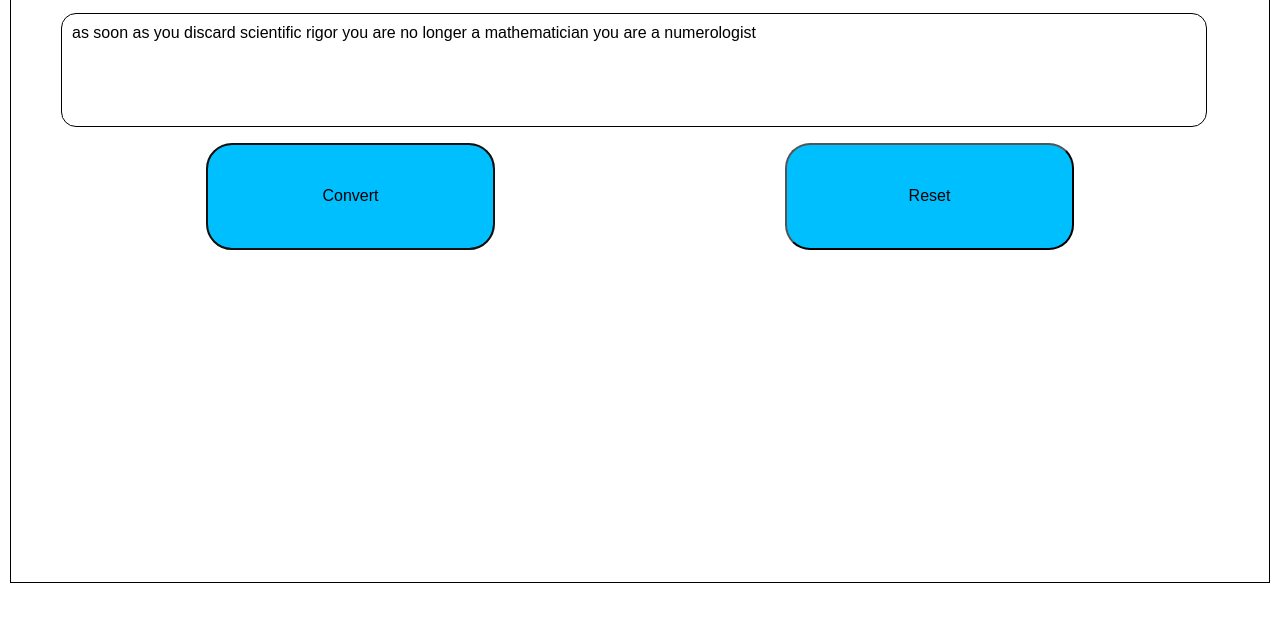
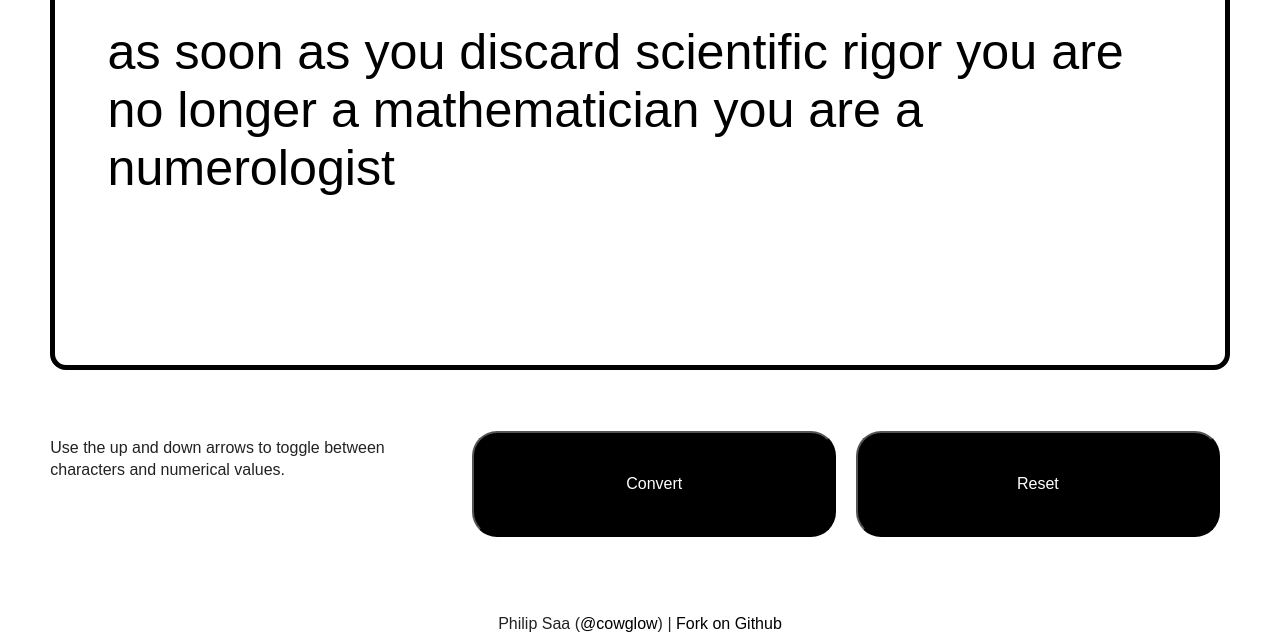
Before and after one commit to cowglow/numerologist-io, a plain HTML site: page index.html in a window 1280 px wide. Shown: the part 207-843 px from the top of the page. Before the commit the page ends 800 px from the top, so only its background shows below. Drawn offline with Linux system fonts and the light colour scheme.

Commit message:
Updated styling
Signed-off-by: Philip Saa <cowglow@gmail.com>

```diff
--- a/css/styles.css
+++ b/css/styles.css
@@ -1,58 +1,89 @@
-html, body {
+html,
+body {
   font-family: Ariel, sans-serif;
   height: 100%;
+}
+
+a {
+  color: black;
+  text-decoration: none;
+}
+
+a:hover {
+  text-decoration: underline;
 }
 
 .root {
   display: flex;
   flex-direction: column;
-
   min-height: calc(100vh);
-}
-
-.content {
-  border: 1px solid black;
-  flex-grow: 1;
-  flex-shrink: 1;
-  flex-basis: auto;
-
-  margin: 10px;
-  padding: 50px;
-
+  height: 100%;
 }
 
 .header {
   font-size: 8vw;
   text-transform: uppercase;
+  padding: 0.3em 0.6em 0;
   margin: 0;
 }
 
 .input {
-  flex-grow: 1;
+  border: thick solid black;
+  border-radius: 1em;
+  display: flex;
+  flex-direction: column;
+  margin: 0 3.14em 0;
+  padding: 3.14em;
 }
 
 .textarea {
   display: flex;
-  border: thin solid black;
-  border-radius: 15px;
-  width: 97.1%;
+  border: none;
+  width: 100%;
   height: 100%;
-  margin: 1rem 0;
-
-  padding: 10px;
+  font-size: calc(3.14em);
   outline: none;
   resize: none;
   overflow: auto;
 }
 
 .controls {
+  padding: 3.14em;
+  flex-grow: 1;
   display: flex;
   justify-content: space-around;
+  align-items: flex-start;
 }
 
 .button {
-  background-color: deepskyblue;
+  color: white;
+  background-color: black;
+  margin: 10px;
   padding: 42px;
-  width: 25%;
+  width: 40%;
   border-radius: 25px;
 }
+
+.footer {
+  text-align: center;
+}
+
+@media (max-width: 800px) {
+  .root {
+    /*background-color: red;*/
+  }
+  .input {
+    margin: 0 1.3em 0;
+    padding: 1.3em;
+  }
+  .textarea {
+    font-size: calc(1.5em);
+    height: 280px;
+  }
+  .controls {
+    flex-direction: column;
+  }
+  .button {
+    padding: 1rem;
+  }
+}
--- a/index.html
+++ b/index.html
@@ -16,20 +16,32 @@
 
   <body>
     <div class="root">
-      <div class="content">
-        <h1 class="header">numerologist-io</h1>
+      <h2 class="header">numerologist-io</h2>
       <div class="input">
         <label>
-            <textarea id="io" class="textarea" rows="5" cols="50" placeholder="Type something that you would like to know it's numerical value.">
+          <textarea
+            id="io"
+            class="textarea"
+            rows="5"
+            cols="50"
+            placeholder="Type something that you would like to know it's numerical value."
+          >
 as soon as you discard scientific rigor you are no longer a mathematician you are a numerologist</textarea
           >
         </label>
       </div>
       <div class="controls">
+        <p>
+          Use the up and down arrows to toggle between characters and numerical
+          values.
+        </p>
         <button id="convertBtn" class="button">Convert</button>
         <button id="resetBtn" class="button">Reset</button>
       </div>
-      </div>
+      <p class="footer">
+        Philip Saa (<a href="https://twitter.com/cowglow">@cowglow</a>) |
+        <a href="https://github.com/cowglow/numerologist-io" target="_blank">Fork on Github</a>
+      </p>
     </div>
     <script src="js/main.js"></script>
   </body>
--- a/js/main.js
+++ b/js/main.js
@@ -13,7 +13,7 @@ window.addEventListener("DOMContentLoaded", () => {
     });
 
     button.addEventListener("click", convert);
-    button.focus();
+    button.blur();
 
     result.addEventListener("click", reset);
 
```
Lines whose indentation alone changed are shown as unchanged.
